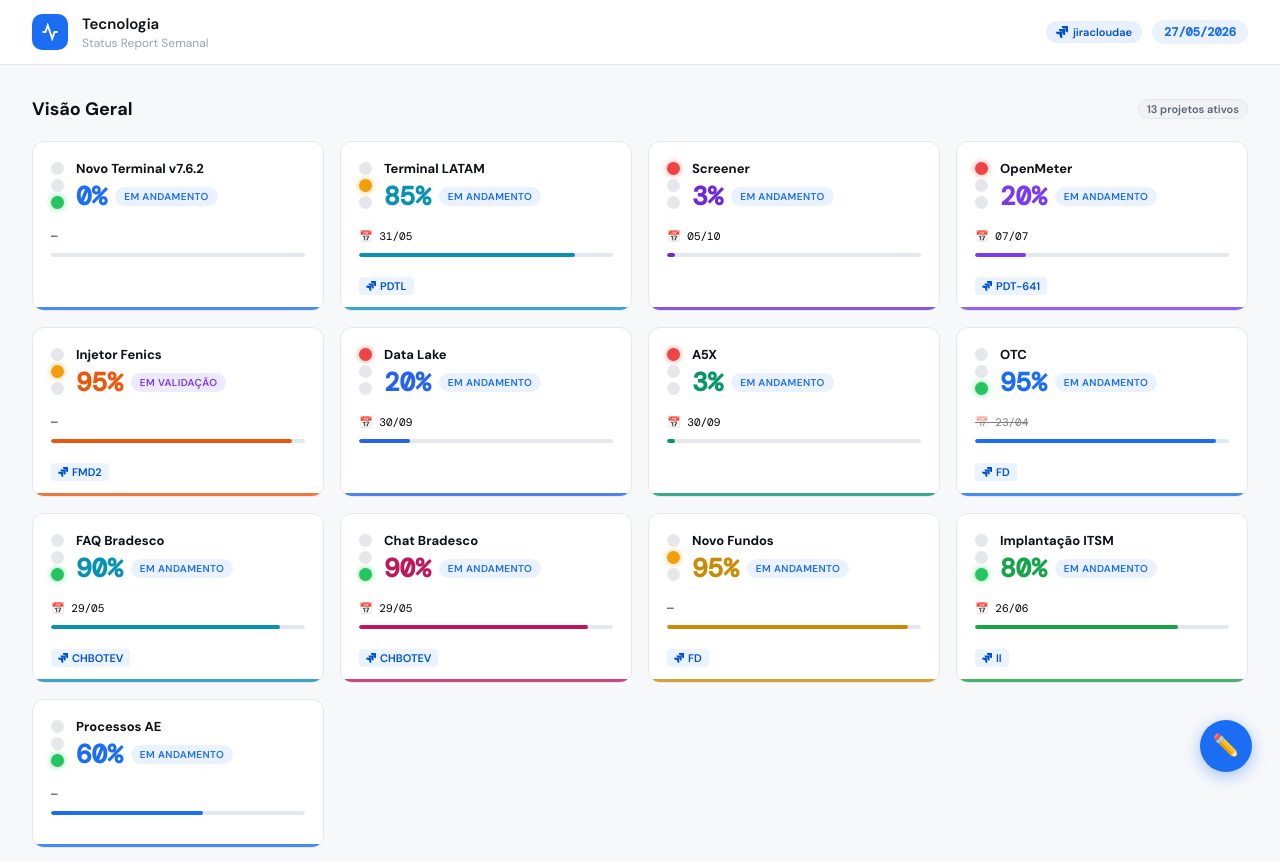
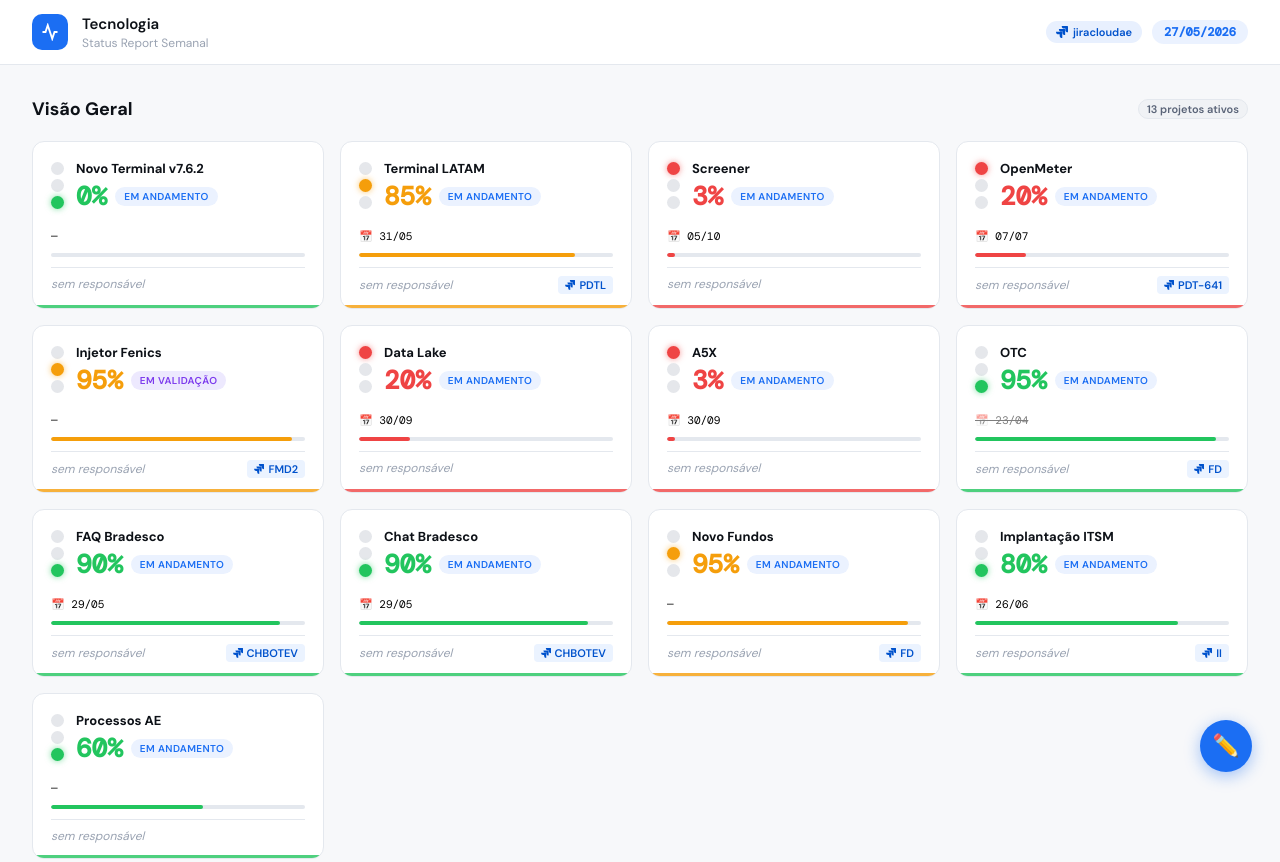
Before and after one commit to ProcessosAE/status-report-denis-ae, a plain HTML site: page index.html in a window 1280 px wide. Shown: the top 862 px of the page. Drawn offline with nearby package versions, Linux system fonts and the light colour scheme.

Commit message:
cores por farol + responsável nos cards de projeto
Cores automáticas pelo farol

Cards de projeto passam a usar a cor do farol como cor principal
🔴 Perigo → #EF4444 / 🟡 Atenção → #F59E0B / 🟢 No prazo → #22C55E
Barra de progresso, percentual e linha do rodapé seguem a mesma cor
Seletor de cores removido do editor — cor não é mais um campo editável

Responsável + Jira no rodapé do card

Novo campo owner nos projetos
Rodapé do card reorganizado: responsável à esquerda, link Jira à direita
Com nome preenchido → exibe ícone de pessoa + nome
Sem nome → exibe "sem responsável" em itálico
Campo de texto para responsável adicionado no editor de projetos

```diff
--- a/index.html
+++ b/index.html
@@ -70,7 +70,7 @@ body{font-family:'DM Sans',sans-serif;background:var(--bg);color:var(--text);-we
 .pbar{height:4px;background:var(--border);border-radius:2px;margin-top:10px;overflow:hidden}
 .pfill{height:100%;border-radius:2px;transition:width 1s cubic-bezier(.22,1,.36,1)}
 /* jira at bottom */
-.card-footer{margin-top:10px;padding-top:8px}
+/* card-footer replaced by owner+jira row */
 
 /* TABLES (#7 fixed column widths) */
 .tw{background:#fff;border:1px solid var(--border);border-radius:var(--r);overflow:hidden;margin-bottom:24px}
@@ -397,10 +397,12 @@ const PALETTE=['#1B6EF3','#16A34A','#0891B2','#7C3AED','#EA580C','#CA8A04','#BE1
 
 /* ══ FAROL helpers ══ */
 /* farol values: 'prazo' | 'atencao' | 'perigo' */
+const FAROL_COLOR = {perigo:'#EF4444', atencao:'#F59E0B', prazo:'#22C55E'};
+function farolColor(farol){ return FAROL_COLOR[farol]||'#22C55E'; }
 function farolHTML(farol){
   const r = farol==='perigo'  ? 'on-red'    : '';
-  const y = farol==='atencao'? 'on-yellow' : '';
-  const g = farol==='prazo' ? 'on-green'  : '';
+  const y = farol==='atencao' ? 'on-yellow' : '';
+  const g = farol==='prazo'   ? 'on-green'  : '';
   return `<div class="farol"><div class="farol-dot ${r}"></div><div class="farol-dot ${y}"></div><div class="farol-dot ${g}"></div></div>`;
 }
 
@@ -612,24 +614,31 @@ function renderAll(){
   DATA.projects.forEach(p=>{
     const sc=statusClass(p.st);
     const pct=Math.min(100,Math.max(0,p.pct||0));
+    const fc=farolColor(p.farol||'prazo');
     const jl=p.jira?`<a class="jl" href="${(DATA.jiraBase||JIRA)+p.jira}" target="_blank" onclick="event.stopPropagation()">${JIRA_SVG}${p.jl}</a>`:'';
+    const ownerHtml = p.owner
+      ? `<span style="font-size:12px;color:var(--muted);display:flex;align-items:center;gap:5px"><svg width="14" height="14" viewBox="0 0 24 24" fill="none" stroke="currentColor" stroke-width="2"><circle cx="12" cy="8" r="4"/><path d="M4 20c0-4 3.6-7 8-7s8 3 8 7"/></svg>${p.owner}</span>`
+      : `<span style="font-size:12px;color:var(--faint);font-style:italic">sem responsável</span>`;
     const c=document.createElement('div');
     c.className='scard';
-    c.style.setProperty('--cc',p.color);
+    c.style.setProperty('--cc',fc);
     c.innerHTML=`
       <div class="card-top">
         ${farolHTML(p.farol||'prazo')}
         <div class="card-info">
           <div class="cname">${p.name}</div>
           <div class="cstats">
-            <span class="cpct" style="color:${p.color}">${pct}%</span>
+            <span class="cpct" style="color:${fc}">${pct}%</span>
             <span class="bdg ${sc}">${p.st}</span>
           </div>
         </div>
       </div>
       <div class="cdl">${prazosHTML(p)}</div>
-      <div class="pbar"><div class="pfill" style="width:0%;background:${p.color}" data-w="${pct}"></div></div>
-      <div class="card-footer">${jl}</div>`;
+      <div class="pbar"><div class="pfill" style="width:0%;background:${fc}" data-w="${pct}"></div></div>
+      <div style="display:flex;align-items:center;justify-content:space-between;margin-top:10px;padding-top:8px;border-top:1px solid var(--border)">
+        ${ownerHtml}
+        ${jl}
+      </div>`;
     c.onclick=()=>{ if(DATA.panels[p.id]) showPanel(p.id); };
     g.appendChild(c);
   });
@@ -842,14 +851,12 @@ function renderEdProjects(){
           </div>
         </div>
       </div>
-      <div class="field-row">
+      <div class="field-row cols3">
+        <div><label>Responsável</label><input type="text" value="${p.owner||''}" placeholder="Nome do responsável" onchange="updProj(${idx},'owner',this.value)"></div>
         <div><label>Caminho Jira</label><input type="text" value="${p.jira||''}" placeholder="/projects/FD" onchange="updProj(${idx},'jira',this.value)"></div>
         <div><label>Label Jira</label><input type="text" value="${p.jl||''}" placeholder="FD" onchange="updProj(${idx},'jl',this.value)"></div>
       </div>
-      <div>
-        <label>Cor</label>
-        <div class="color-row">${PALETTE.map(c=>`<span class="color-swatch ${c===p.color?'selected':''}" style="background:${c}" onclick="updProj(${idx},'color','${c}');renderEdProjects()"></span>`).join('')}</div>
-      </div>
+      <!-- cor removida: segue automaticamente o farol (#1) -->
       <div>
         <label>Farol</label>
         <div class="farol-sel">
```
